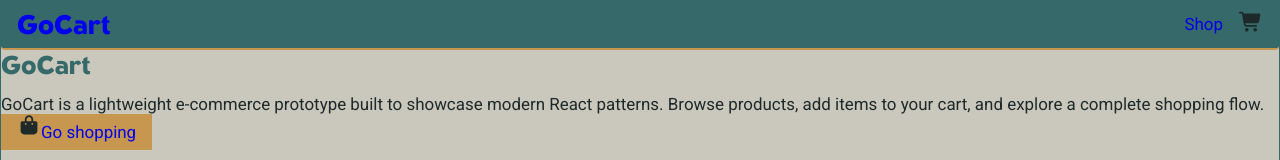
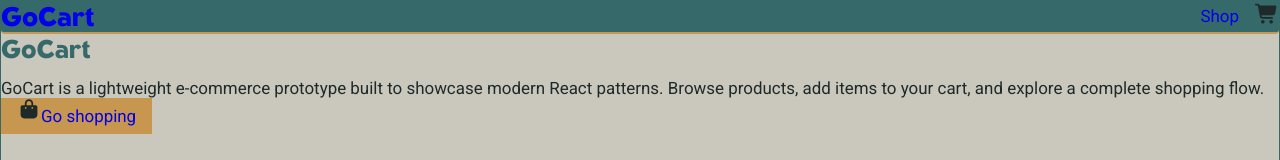
Before and after one commit to bartek8b/TOP-Shopping_Cart, a React (Vite) app: page / in a window 1280 px wide. Shown: the top 160 px of the page. Built offline with nearby package versions, Linux system fonts and the light colour scheme.

Commit message:
Remove padding - to be set lastly

```diff
--- a/src/components/Nav/Nav.module.css
+++ b/src/components/Nav/Nav.module.css
@@ -6,8 +6,6 @@ nav{
     display: flex;
     justify-content: space-between;
     align-items: center;
-    padding-inline: var(--space-4);
-    padding-block: var(--space-2);
 }
 .logo{
     font-family: var(--font-heading);
```
